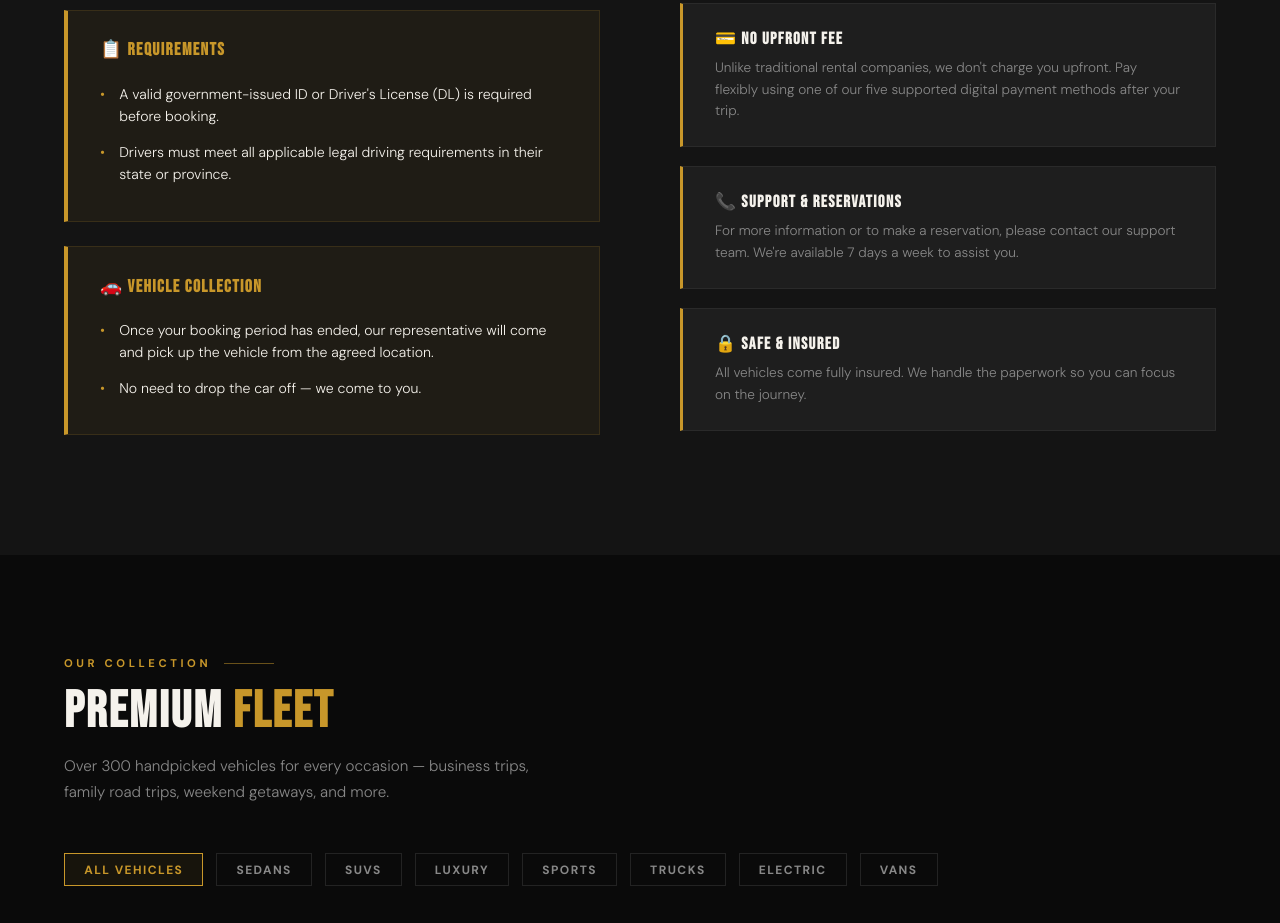
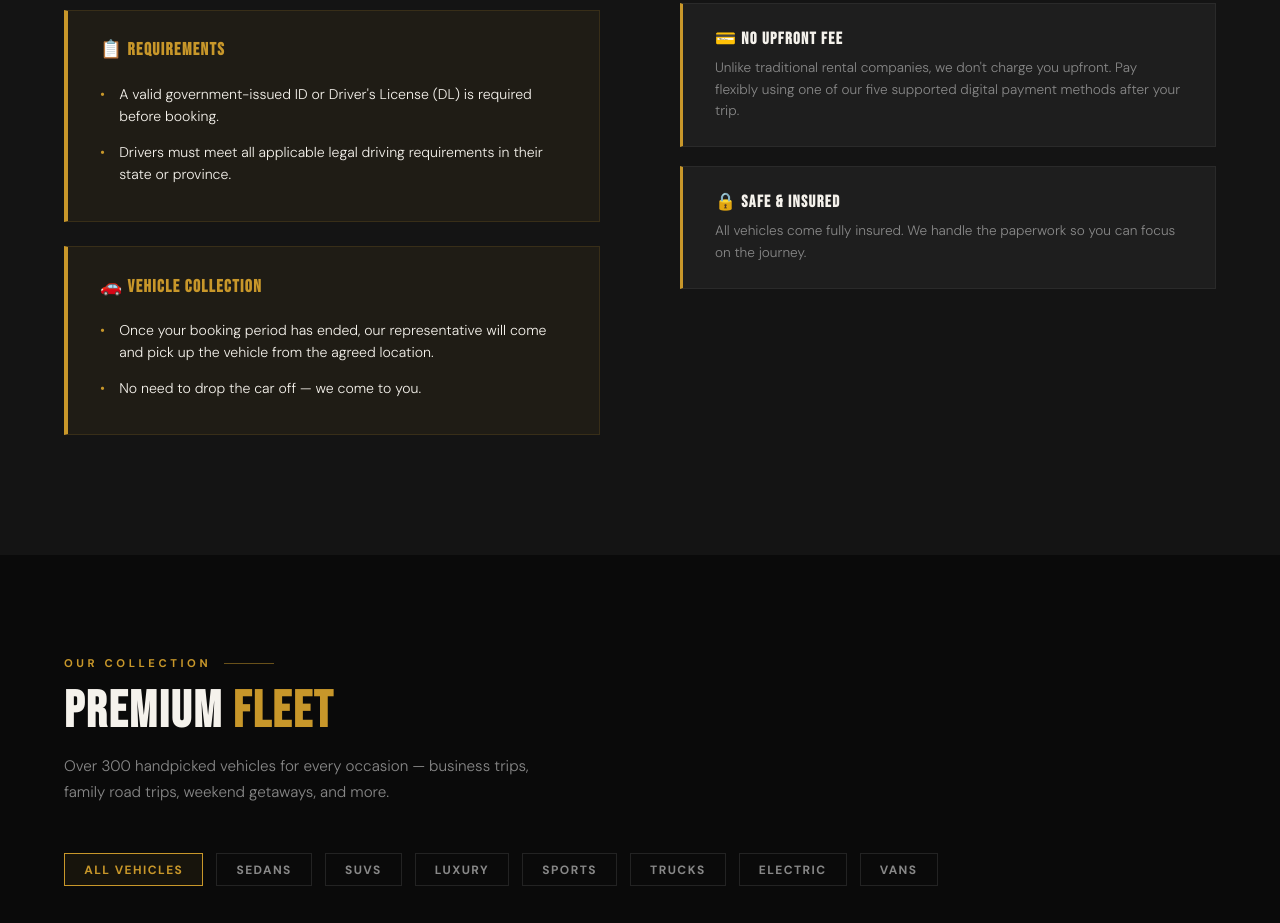
Before and after one commit to autohaul-sudo/autohaul, a plain HTML site: page auto-haul/index.html in a window 1280 px wide. Shown: the part 1327-2250 px from the top of the page. Drawn offline with nearby package versions, Linux system fonts and the light colour scheme; grey boxes are pictures that could not be loaded.

Commit message:
Update index.html

```diff
--- a/auto-haul/index.html
+++ b/auto-haul/index.html
@@ -166,12 +166,6 @@
         <h4>💳 No Upfront Fee</h4>
         <p>Unlike traditional rental companies, we don't charge you upfront. Pay flexibly using one of our five supported digital payment methods after your trip.</p>
       </div>
-
-      <div class="info-card">
-        <h4>📞 Support &amp; Reservations</h4>
-        <p>For more information or to make a reservation, please contact our support team. We're available 7 days a week to assist you.</p>
-      </div>
-
       <div class="info-card">
         <h4>🔒 Safe &amp; Insured</h4>
         <p>All vehicles come fully insured. We handle the paperwork so you can focus on the journey.</p>
```
